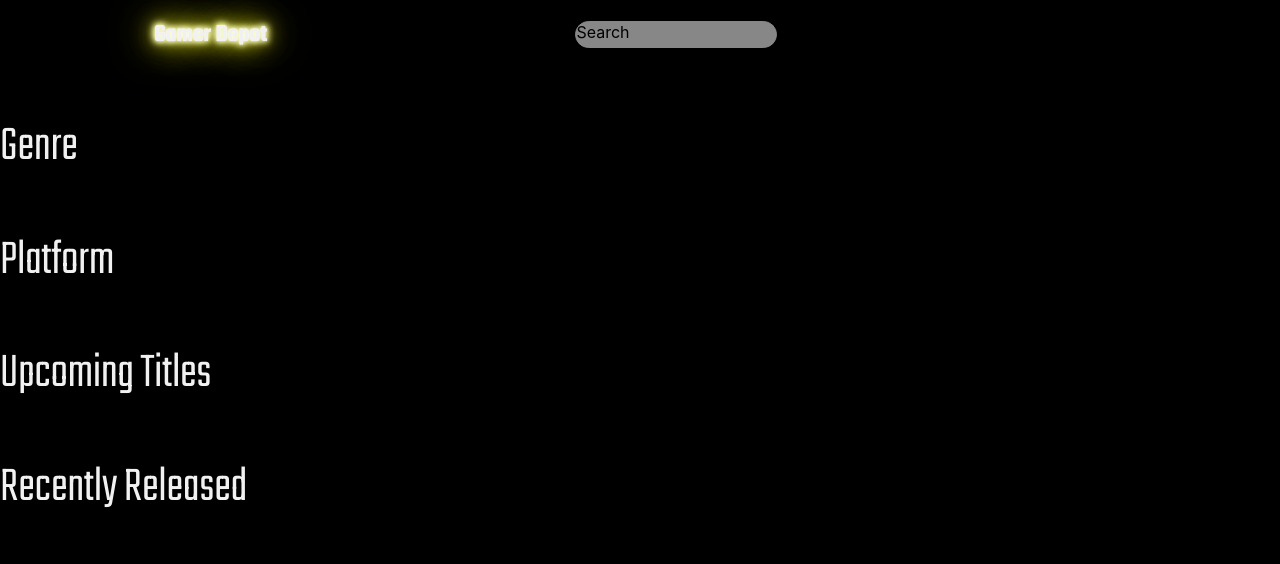
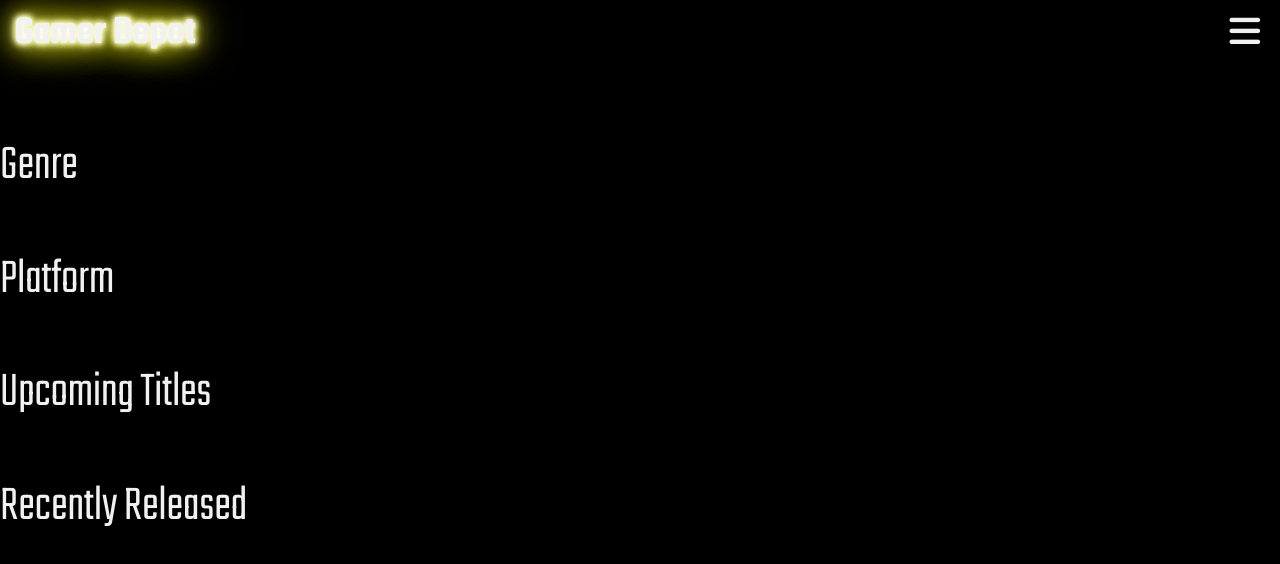
Before and after one commit to PMBBriggs/Final-Project-Front-End, a React (Create React App) app: page / in a window 1280 px wide. Shown: the top 564 px of the page. Built offline with nearby package versions, Linux system fonts and the light colour scheme.

Commit message:
styling for header

```diff
--- a/src/components/Header.css
+++ b/src/components/Header.css
@@ -1,31 +1,23 @@
-.hamburgericon {
-  height: 40px;
-  width: 40px;
+i {
+  font-size: 35px;
   color: #f1f1f1;
-  margin-right: 0;
-  padding-top: 5px;
-  fill: #f1f1f1;
+  margin-right: 10px;
+  margin-top: 13px;
+  margin-right: 20px;
 }
 
 h1 {
-  font-size: 25px;
+  font-size: 40px;
   color: #f1f1f1;
   font-family: "Teko", sans-serif;
   animation: flicker 3s infinite alternate;
-}
-
-.searchbar {
-  border: 1px solid rgb(135, 135, 135);
-  border-radius: 16px;
-  width: 200px;
-  height: 25px;
-  background-color: rgb(135, 135, 135);
+  margin-top: 5px;
+  margin-left: 15px;
 }
 
 .Header {
   display: flex;
-  align-items: center;
-  justify-content: space-around;
+  justify-content: space-between;
 }
 
 /* The Overlay (background) */
--- a/src/components/Header.tsx
+++ b/src/components/Header.tsx
@@ -16,8 +16,6 @@ export default function Header() {
     <div className="Header">
       <h1>Gamer Depot</h1>
 
-      <form className="searchbar">Search</form>
-
       {/* <!-- The overlay --> */}
       <div ref={navRef} id="myNav" className="overlay">
         {/* <!-- Button to close the overlay navigation --> */}
@@ -33,12 +31,12 @@ export default function Header() {
           <a href="#">Home</a>
           <a href="#">Profile</a>
           <a href="#">Wishlist</a>
-          <a href="#">Advanced Search</a>
+          <a href="#">Search</a>
         </div>
       </div>
       {/* <!-- Use any element to open/show the overlay navigation menu --> */}
       <span onClick={() => openNav()}>
-        <img className="hamburgericon" src="bars-solid.svg" />{" "}
+        <i className="fa-solid fa-bars"></i>
       </span>
     </div>
   );
```
Also changed, not shown: 1 other file (tests, documents, lock files or other folders).
